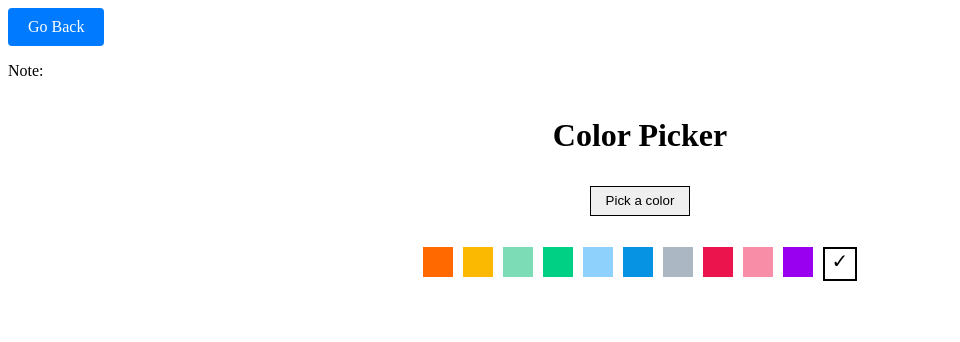
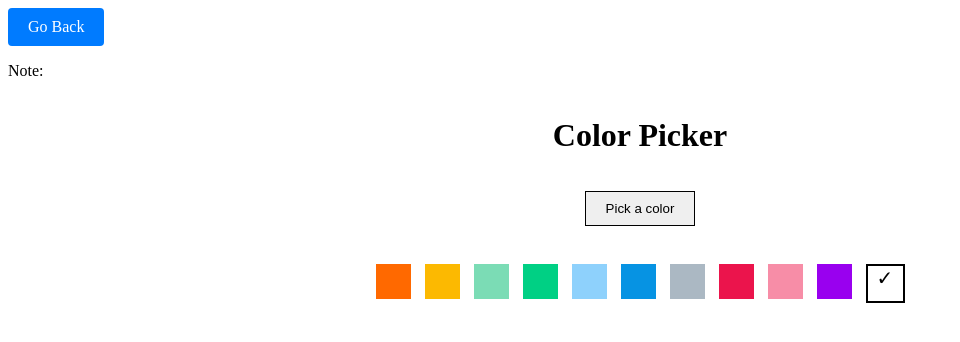
Before and after one commit to Tash825/Ethnus_Mern_Fullstack_3, a Next.js app: page /task3 in a window 1280 px wide. Shown: the top 342 px of the page, without its empty margins (0-960 px from the left). Built offline with nearby package versions, Linux system fonts and the light colour scheme.

Commit message:
Update color-picker.module.css

```diff
--- a/app/task3/color-picker.module.css
+++ b/app/task3/color-picker.module.css
@@ -6,9 +6,9 @@
 }
 
 .button {
-    width: 100px;
-    height: 30px;
-    margin: 10px;
+    width: 110px;
+    height: 35px;
+    margin: 15px;
     cursor: pointer;
     border: 1px solid black;
 }
@@ -25,9 +25,9 @@
 }
 
 .colorList li {
-    width: 30px;
-    height: 30px;
-    margin: 5px;
+    width: 35px;
+    height: 35px;
+    margin: 7px;
     cursor: pointer;
     border: 1px solid black;
 }
```
